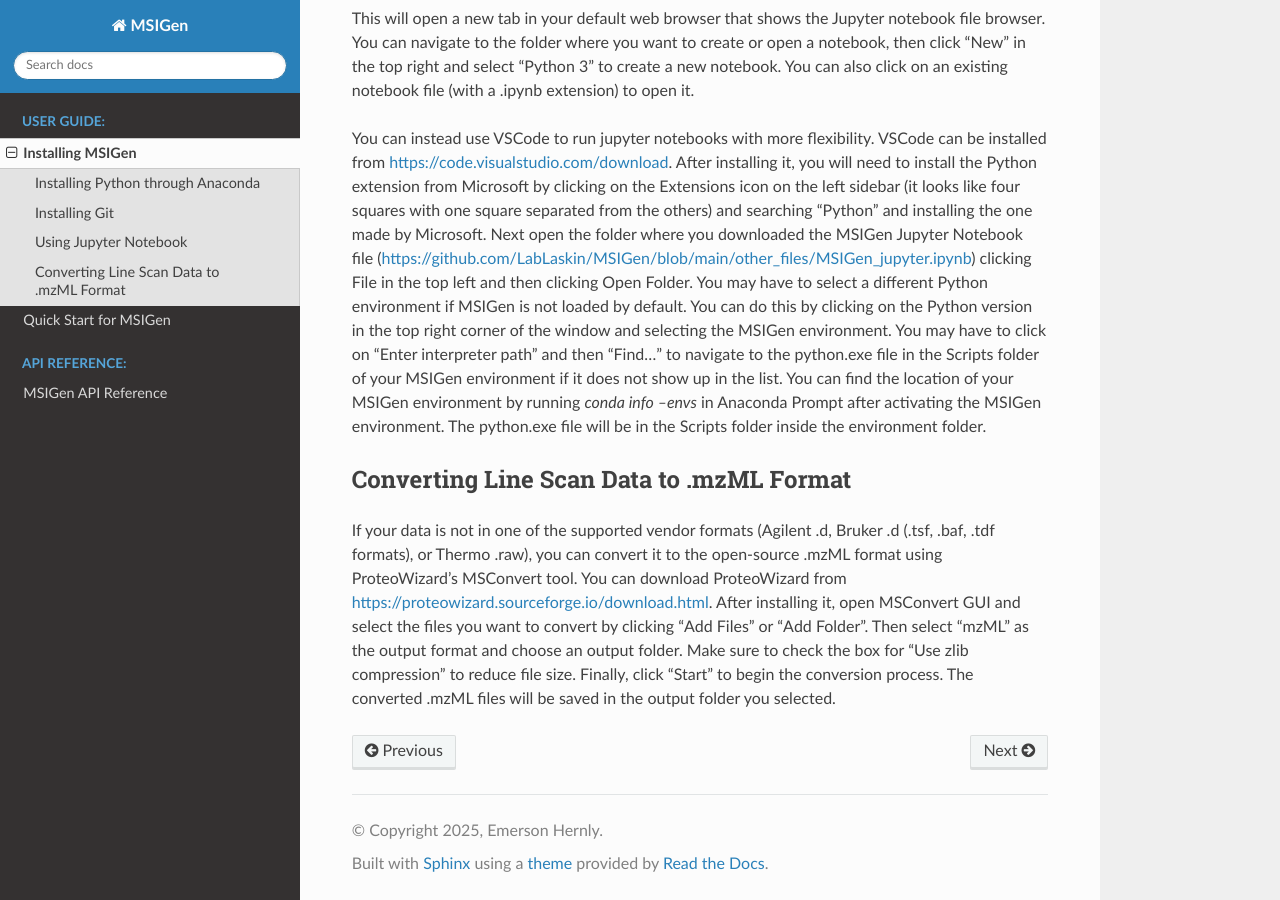
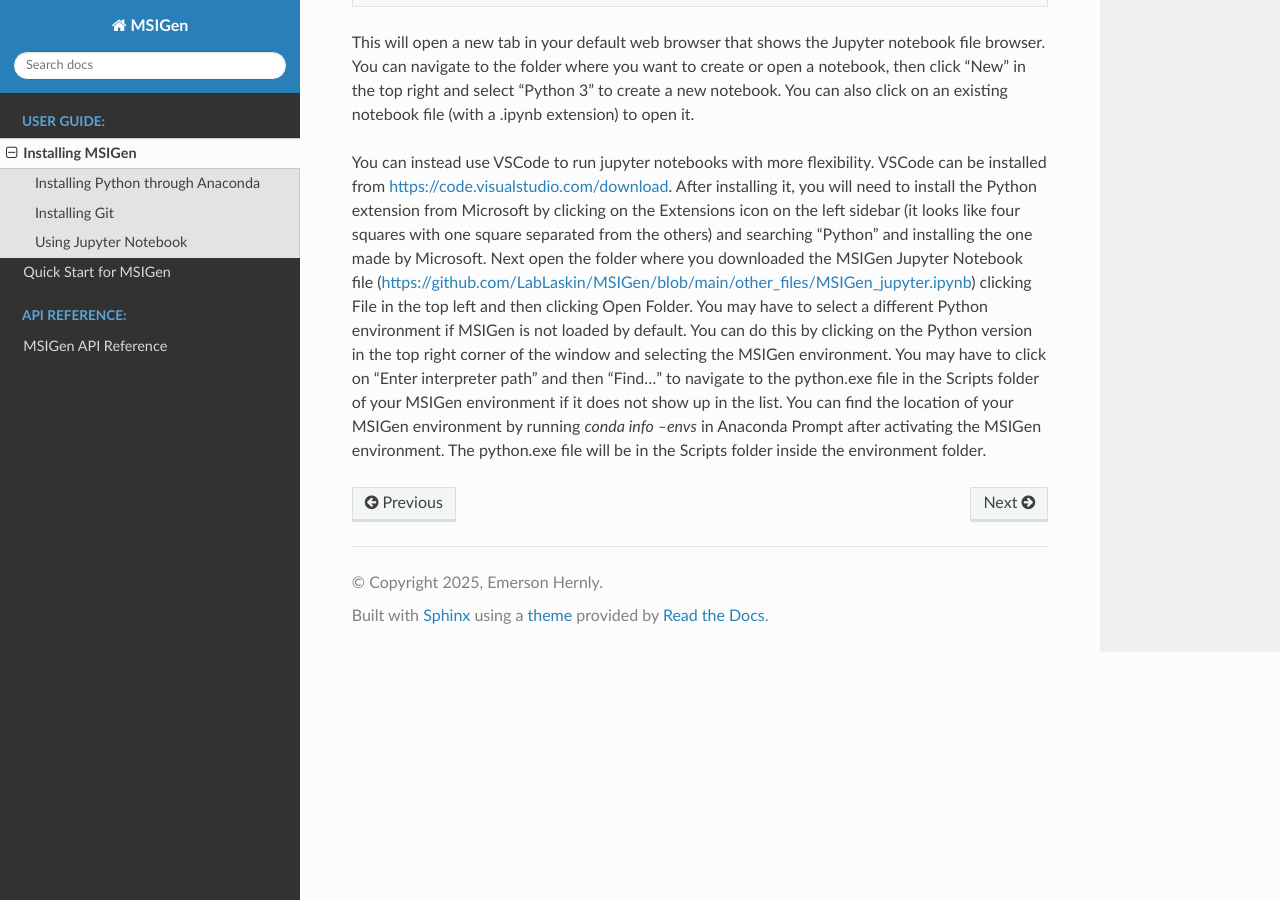
Before and after one commit to LabLaskin/MSIGen, a Sphinx documentation site: the page built from docs/userguide/Installation.rst, in a window 1280 px wide and 900 px high, scrolled down 1605 px. Built offline with Sphinx 7.4.7 and the Read the Docs theme 3.1.0, drawn with Linux system fonts in a browser that asks for light colours; some of the changed text lies outside the part shown.

```diff
--- a/docs/userguide/Installation.rst
+++ b/docs/userguide/Installation.rst
@@ -30,7 +30,9 @@
 
 Installing Python through Anaconda
 -----------------------------------
-If you do not have Python installed, we recommend installing the Anaconda distribution of Python, which includes the conda package manager and a large number of scientific packages. You can download Anaconda from https://www.anaconda.com/download. If you want a Guided User Interface (GUI), you will need to make and account with Anaconda then download Anaconda Navigator. If you do not want to make an account and/or are comforable with using a Command Line Interface, you can instead download Miniconda from https://www.anaconda.com/download/success. Once it is installed, open Anaconda Prompt and run the following to create a new environment named MSIGen with Python 3.11, activate it, and then install MSIGen into it:
+If you do not have Python installed, we recommend installing the Anaconda distribution of Python, which includes the conda package manager and a large number of scientific packages. You can download Anaconda from https://www.anaconda.com/download. If you want a Guided User Interface (GUI), you will need to make and account with Anaconda then download Anaconda Navigator. If you do not want to make an account and/or are comforable with using a Command Line Interface, you can instead download Miniconda from https://www.anaconda.com/download/success.
+
+Once it is installed, open Anaconda Prompt and run the following to create a new environment named MSIGen with Python 3.11, activate it, and then install MSIGen into it:
 
 .. code:: bash
 
@@ -59,8 +61,3 @@
 
 You can instead use VSCode to run jupyter notebooks with more flexibility. VSCode can be installed from https://code.visualstudio.com/download. After installing it, you will need to install the Python extension from Microsoft by clicking on the Extensions icon on the left sidebar (it looks like four squares with one square separated from the others) and searching "Python" and installing the one made by Microsoft. Next open the folder where you downloaded the MSIGen Jupyter Notebook file (https://github.com/LabLaskin/MSIGen/blob/main/other_files/MSIGen_jupyter.ipynb) clicking File in the top left and then clicking Open Folder.
 You may have to select a different Python environment if MSIGen is not loaded by default. You can do this by clicking on the Python version in the top right corner of the window and selecting the MSIGen environment. You may have to click on "Enter interpreter path" and then "Find..." to navigate to the python.exe file in the Scripts folder of your MSIGen environment if it does not show up in the list. You can find the location of your MSIGen environment by running `conda info --envs` in Anaconda Prompt after activating the MSIGen environment. The python.exe file will be in the Scripts folder inside the environment folder.
-
-Converting Line Scan Data to .mzML Format
-------------------------------------------
-
-If your data is not in one of the supported vendor formats (Agilent .d, Bruker .d (.tsf, .baf, .tdf formats), or Thermo .raw), you can convert it to the open-source .mzML format using ProteoWizard's MSConvert tool. You can download ProteoWizard from https://proteowizard.sourceforge.io/download.html. After installing it, open MSConvert GUI and select the files you want to convert by clicking "Add Files" or "Add Folder". Then select "mzML" as the output format and choose an output folder. Make sure to check the box for "Use zlib compression" to reduce file size. Finally, click "Start" to begin the conversion process. The converted .mzML files will be saved in the output folder you selected.
```
